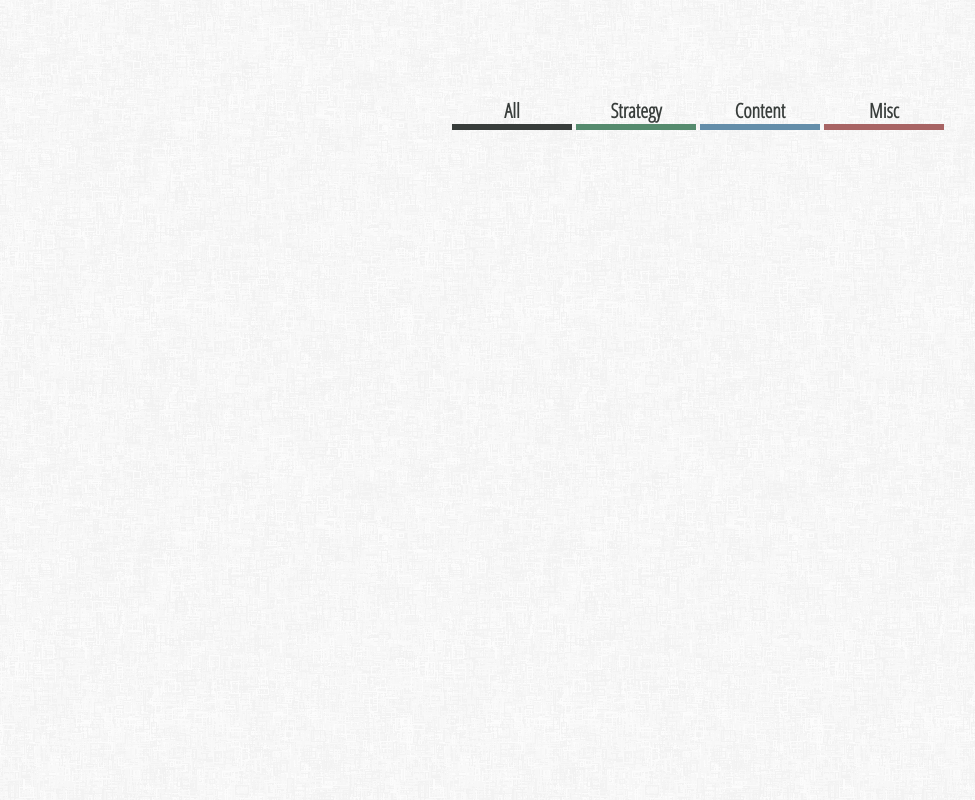
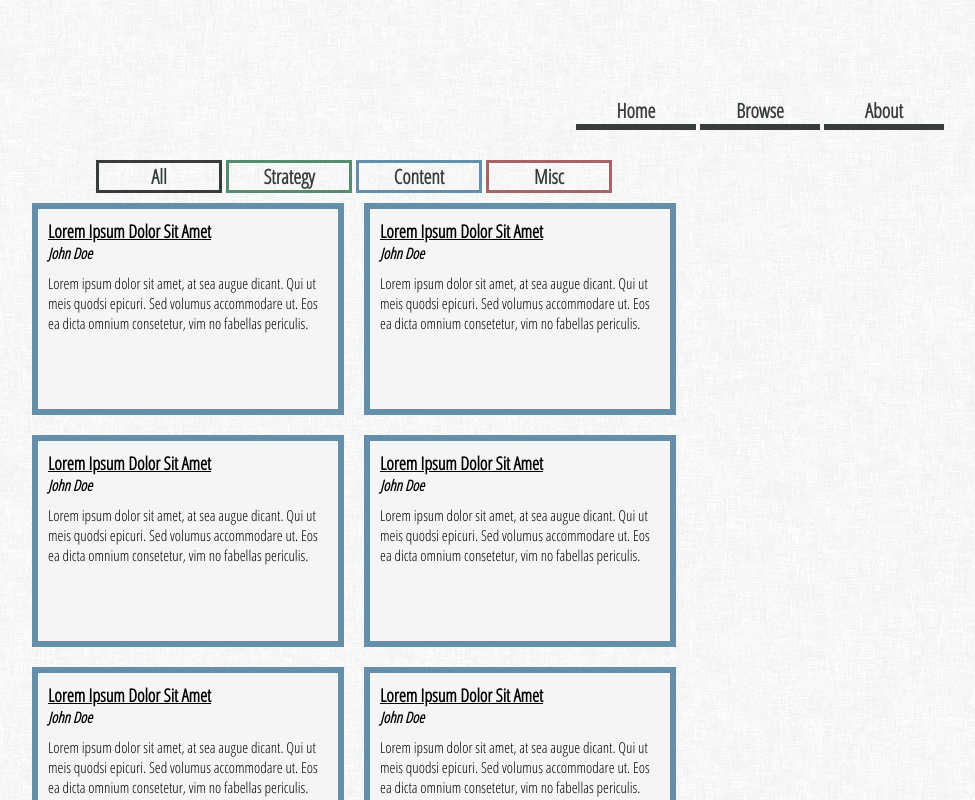
Before and after one commit to ralucavacaru/training, a plain HTML site: page index.html at #!/browse in a window 1280 px wide. Shown: the whole page, without its empty margins (286-1261 px from the left). Drawn offline with nearby package versions, Linux system fonts and the light colour scheme; some packages are replaced by stand-ins of ours; a web font is replaced by a local one.

Commit message:
Changed ngView to ui.view

```diff
--- a/index.css
+++ b/index.css
@@ -10,18 +10,28 @@ p {
 	font-family: 'Pavanam', sans-serif;
 }
 
+#website-content {
+	top: 130px;
+	position: absolute;
+	width: 70%;
+	left: 15%;
+	padding: 30px 0;
+}
+
 #header {
 	position: absolute;
 	width: 100%;
 	height: 130px;
 }
 
+/* Main navigation bar
+*/
+
 #main-navbar {
 	position: absolute;
 	right: 50px;
 	bottom: 0;
 }
-
 #main-navbar a {
 	display: inline-block;
 	width: 120px;
@@ -34,42 +44,10 @@ p {
 	border-bottom-style: solid;
 	border-bottom-width: 6px;
 }
-#strategy {
-	border-color: #558B6E;
-}
-#strategy:hover {
-	background-color: #558B6E;
-	color: white;
-}
-#content {
-	border-color: #648EAA;
-}
-#content:hover {
-	background-color: #648EAA;
-	color: white;
-}
-#misc {
-	border-color: #A86464;
-}
-#misc:hover {
-	background-color: #A86464;
-	color: white;
-}
-#all {
-	border-color: #383D3B;
-}
-#all:hover {
-	background-color: #383D3B;
-	color: white;
-}
 
-#website-content {
-	top: 130px;
-	position: absolute;
-	width: 70%;
-	left: 15%;
-	padding: 30px 0;
-}
+/* Content boxes
+*/
+
 .content-box {
 	position: relative;
 	display: inline-block;
@@ -82,7 +60,6 @@ p {
 	border-width: 6px;
 	text-align: left;
 }
-
 .box-title {
 	display: block;
 	font-size: 18px;
@@ -106,3 +83,55 @@ p {
 	font-family: 'Open Sans Condensed', sans-serif;
 	margin: 0;
 }
+
+/* Browse navigation bar
+*/
+
+#browse-navbar {
+	position: relative;
+	text-align: center;
+}
+#browse-navbar a {
+	display: inline-block;
+	width: 120px;
+	text-align: center;
+	text-decoration: none;
+	color: #383D3B;
+	font-family: 'Open Sans Condensed', sans-serif;
+	font-size: 20px;
+	font-weight: bold;
+	border-style: solid;
+	border-width: 3px;
+}
+
+#strategy {
+	border-color: #558B6E;
+}
+#strategy:hover {
+	background-color: #558B6E;
+	color: white;
+}
+
+#content {
+	border-color: #648EAA;
+}
+#content:hover {
+	background-color: #648EAA;
+	color: white;
+}
+
+#misc {
+	border-color: #A86464;
+}
+#misc:hover {
+	background-color: #A86464;
+	color: white;
+}
+
+#all {
+	border-color: #383D3B;
+}
+#all:hover {
+	background-color: #383D3B;
+	color: white;
+}
--- a/index.html
+++ b/index.html
@@ -2,32 +2,29 @@
 	<head>
 		<link rel="stylesheet" type="text/css" href="index.css">
 		<link href="https://fonts.googleapis.com/css?family=Open+Sans+Condensed:300|Pavanam" rel="stylesheet">
-		<script src="https://ajax.googleapis.com/ajax/libs/angularjs/1.5.8/angular.min.js"></script>
-		<script src="https://ajax.googleapis.com/ajax/libs/angularjs/1.4.8/angular-route.js"></script>
+		<script src="https://ajax.googleapis.com/ajax/libs/angularjs/1.5.8/angular.js"></script>
+		<script src="//cdnjs.cloudflare.com/ajax/libs/angular-ui-router/0.2.13/angular-ui-router.min.js"></script>
 		<script src="js/training.js"></script>
 	</head>
 
 	<body>
-		<div id="header" ng-controller="IndexCtrl">
+		<div id="header">
 			<nav id="main-navbar">
-				<a href="#/" id="all">
-					All
+				<a ui-sref="home" ui-sref-active="active" id="home">
+					Home
 				</a>
-				<a href="#strategy" id="strategy">
-					Strategy
+				<a ui-sref="browse" ui-sref-active="active" id="browse">
+					Browse
 				</a>
-				<a href="#content" id="content">
-					Content
-				</a>
-				<a href="#misc" id="misc">
-					Misc
+				<a ui-sref="about" ui-sref-active="active" id="about">
+					About
 				</a>
 			</nav>
 		</div>
 
 		<div id="website-content">
 			<!-- Injected Content -->
-			<div ng-view></div>
+			<ui-view></ui-view>
 		</div>
 	</body>
 </html>
--- a/js/training.js
+++ b/js/training.js
@@ -1,29 +1,29 @@
-var Training = angular.module('Training', ['ngRoute']);
+var Training = angular.module('Training', ['ui.router']);
 
+Training.config(function($stateProvider, $urlRouterProvider) {
+  $urlRouterProvider.otherwise('/');
 
-Training.config(['$routeProvider', function ($routeProvider) {
-$routeProvider
-  .when("/", {
-    templateUrl: "partials/home.html",
-    controller: "HomeCtrl",
-  })
-  .when("/strategy", {
-    templateUrl: "partials/strategy.html",
-    controller: "StrategyCtrl",
-  })
-  .when("/content", {
-    templateUrl: "partials/content.html",
-    controller: "ContentCtrl",
-  })
-  .when("/misc", {
-    templateUrl: "partials/misc.html",
-    controller: "MiscCtrl",
-  })
-  // else 404
-  // .otherwise("/404", {templateUrl: "partials/404.html", <span class="highlight">controller: "PageCtrl"</span>});
-}]);
+  var homeState = {
+    name: 'home',
+    url: '/',
+    templateUrl: 'partials/home.html'
+  }
 
-Training.controller('IndexCtrl', function($scope) {
+  var browseState = {
+    name: 'browse',
+    url: '/browse',
+    templateUrl: 'partials/browse.html'
+  }
+
+  var aboutState = {
+    name: 'about',
+    url: '/about',
+    templateUrl: 'partials/about.html'
+  }
+
+  $stateProvider.state(homeState);
+  $stateProvider.state(browseState);
+  $stateProvider.state(aboutState);
 });
 
 Training.controller('HomeCtrl', function($scope, MockDataFactory) {
--- a/partials/content.html
+++ b/partials/browse.html
@@ -1,4 +1,19 @@
 <div ng-controller="ContentCtrl">
+	<nav id="browse-navbar">
+		<a href="#/" id="all">
+			All
+		</a>
+		<a href="#strategy" id="strategy">
+			Strategy
+		</a>
+		<a href="#content" id="content">
+			Content
+		</a>
+		<a href="#misc" id="misc">
+			Misc
+		</a>
+	</nav>
+
 	<div ng-repeat="training in trainings" style="display:inline-block;">
 		<div ng-show="training.category == 'content'" class="content-box" id="{{ training.category }}">
 			<span class="box-title">{{ training.title }}</span>
```
Also changed, not shown: partials/home.html (+1 -7 lines).
